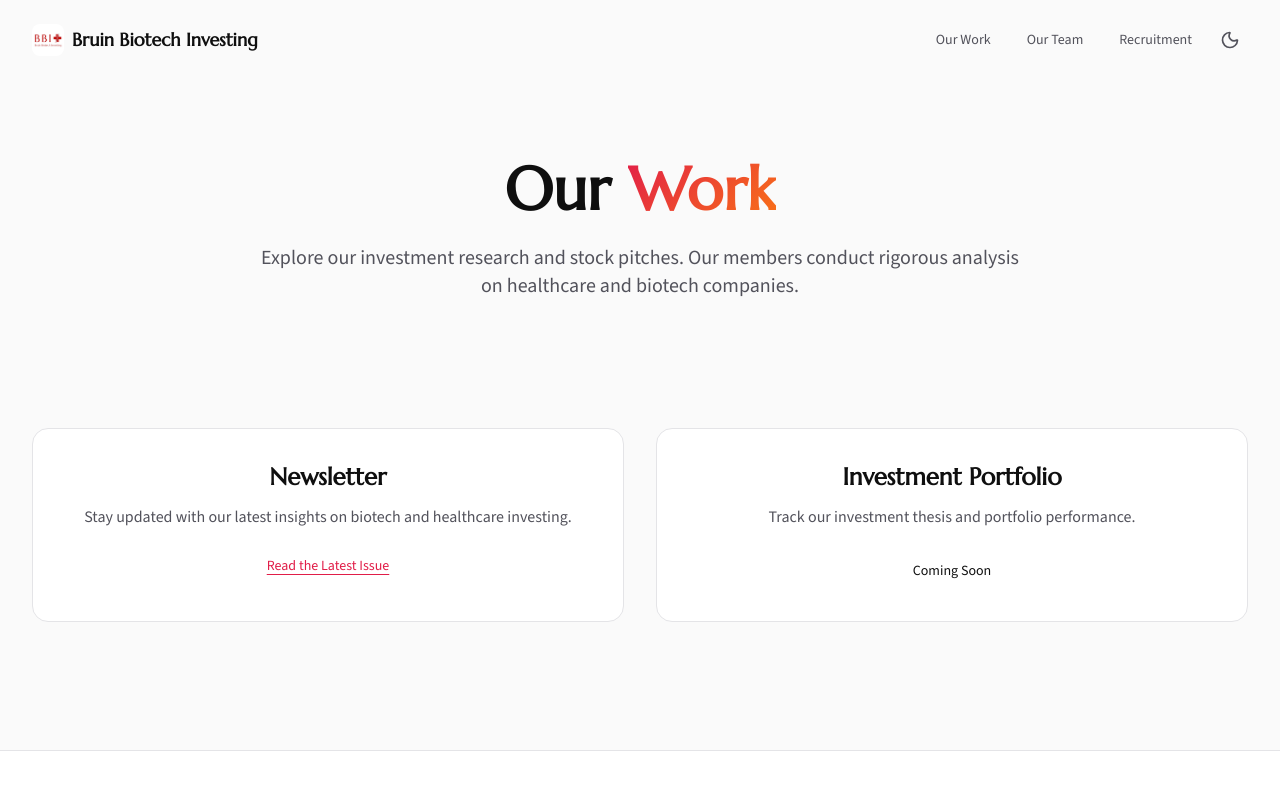
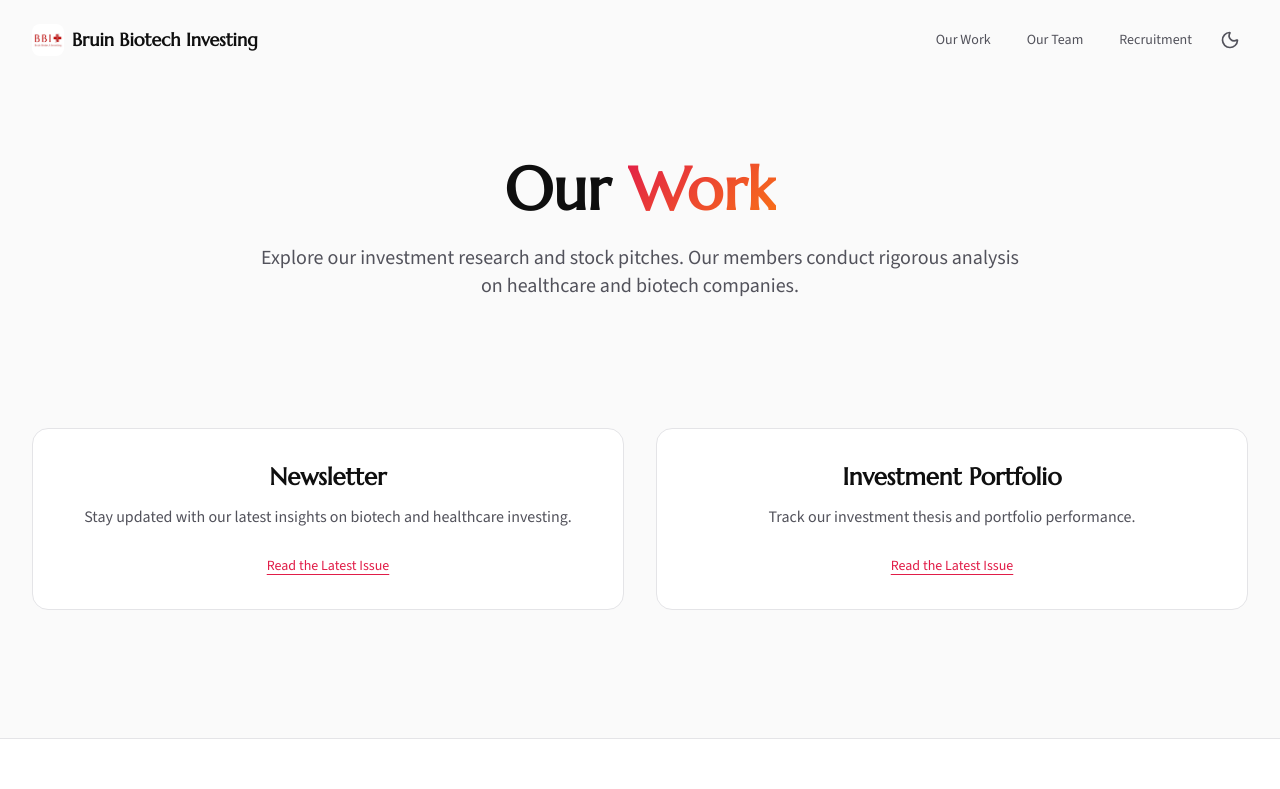
Before and after one commit to ady00/bruin-biotech-investing, a Next.js app: page /our-work in a window 1280 px wide. Shown: the top 789 px of the page. Built offline with nearby package versions, Linux system fonts and the light colour scheme.

Commit message:
add investment portfolio page

```diff
--- /dev/null
+++ b/src/app/our-work/pitches/page.tsx
@@ -0,0 +1,15 @@
+import type { Metadata } from 'next';
+import { getAllPitches } from '@/lib/data/pitches';
+import { PitchesSection } from '@/components/our-work/PitchesSection';
+
+export const metadata: Metadata = {
+  title: 'Investment Portfolio | Bruin Biotech Investing',
+};
+
+export default function PitchesPage() {
+  return (
+    <main className="pt-24 pb-16">
+      <PitchesSection pitches={getAllPitches()} />
+    </main>
+  );
+}
--- a/src/components/admin/AdminPortal.tsx
+++ b/src/components/admin/AdminPortal.tsx
@@ -156,7 +156,7 @@
       { key: 'pdfUrl', label: 'Pitch PDF', type: 'file', dir: 'pitches', accept: 'application/pdf' },
     ],
     body: 'Summary (1-2 sentences)',
-    hint: 'Note: pitches are not currently displayed anywhere on the public site.',
+    hint: 'Shown on the Investment Portfolio page (/our-work/pitches), newest first.',
   },
 ];
 
--- a/src/components/our-work/ComingSoonSection.tsx
+++ b/src/components/our-work/ComingSoonSection.tsx
@@ -1,5 +1,6 @@
 'use client';
 
+import Link from 'next/link';
 import { motion } from 'framer-motion';
 import type { Newsletter } from '@/lib/data/newsletters';
 
@@ -17,7 +18,7 @@
       id: 'portfolio',
       title: 'Investment Portfolio',
       description: 'Track our investment thesis and portfolio performance.',
-      href: undefined,
+      href: '/our-work/pitches',
       past: [],
     },
   ];
@@ -42,7 +43,14 @@
               <p className="text-[var(--muted)] mb-6">
                 {section.description}
               </p>
-              {section.href ? (
+              {section.href?.startsWith('/our-work/') ? (
+                <Link
+                  href={section.href}
+                  className="text-[var(--color-primary)] underline underline-offset-4 text-sm font-medium"
+                >
+                  Read the Latest Issue
+                </Link>
+              ) : section.href ? (
                 <a
                   href={section.href}
                   target="_blank"
```
